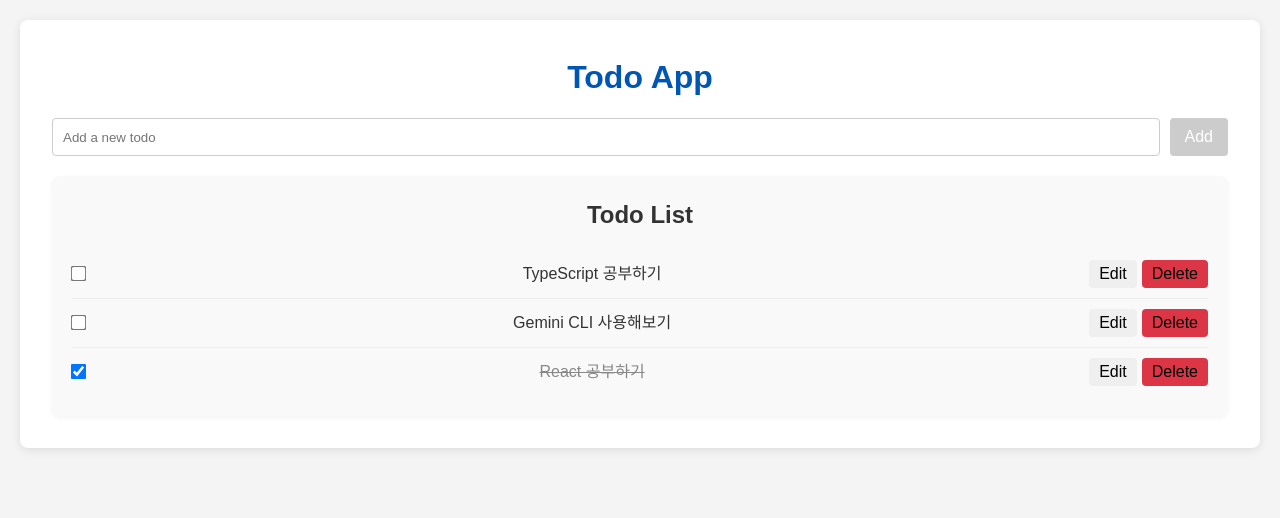
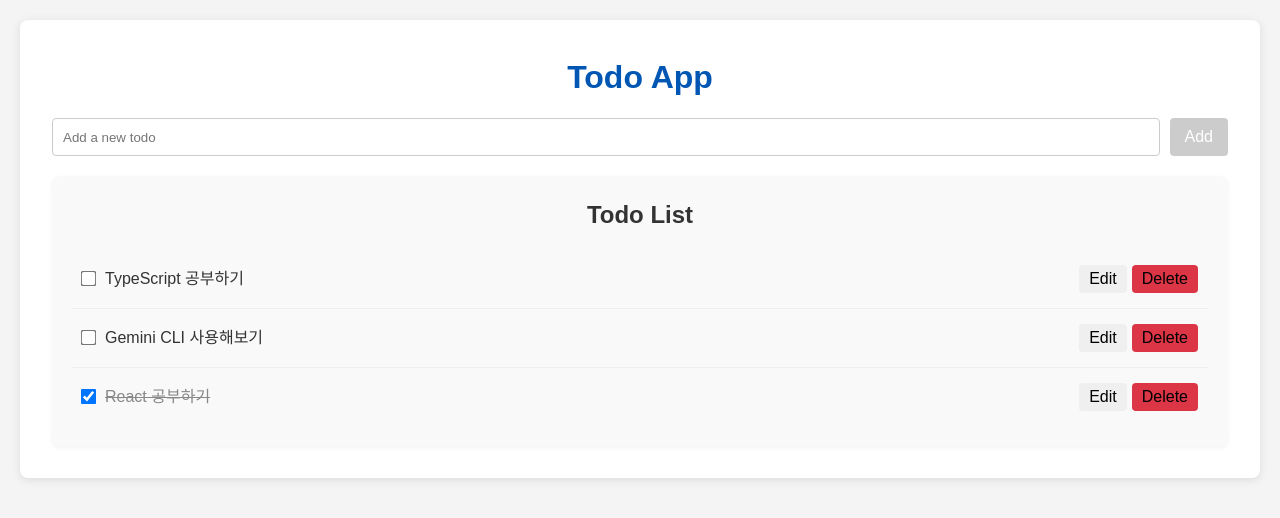
Before and after one commit to jaegap-tech/todolist-app, a React (Vite) app in the folder todolist-app/: page / in a window 1280 px wide. Shown: the top 518 px of the page. Built offline with nearby package versions, Linux system fonts and the light colour scheme.

Commit message:
refactor: 할 일 항목 스타일 개선
- 체크박스, 텍스트, 버튼 세로 정렬

- 항목 간 경계선 및 간격 통일

- 텍스트 왼쪽 정렬 명시

```diff
--- a/todolist-app/src/components/EditTodoForm.tsx
+++ b/todolist-app/src/components/EditTodoForm.tsx
@@ -10,7 +10,8 @@ interface EditTodoFormProps {
 const Form = styled.form`
   display: flex;
   gap: 10px;
-  margin-bottom: 20px;
+  width: 100%;
+  align-items: center;
 `;
 
 const Input = styled.input<{ $hasError: boolean }>`
--- a/todolist-app/src/components/TodoItem.tsx
+++ b/todolist-app/src/components/TodoItem.tsx
@@ -14,7 +14,7 @@ interface TodoItemProps {
 const ListItem = styled.li`
   display: flex;
   align-items: center;
-  padding: 10px 0;
+  padding: 15px 10px;
 `;
 
 const Checkbox = styled.input`
@@ -24,6 +24,7 @@ const Checkbox = styled.input`
 
 const TodoText = styled.span<{ $completed: boolean }>`
   flex-grow: 1;
+  text-align: left;
   text-decoration: ${({ $completed }) => ($completed ? 'line-through' : 'none')};
   color: ${({ $completed }) => ($completed ? '#888' : '#333')};
 `;
--- a/todolist-app/src/components/TodoList.tsx
+++ b/todolist-app/src/components/TodoList.tsx
@@ -25,8 +25,12 @@ const Title = styled.h2`
 
 const StyledList = styled.ul`
   padding: 0;
-  li:not(:first-child) { /* Apply border-top to all li except the first one */
-    border-top: 1px solid #eee;
+  list-style: none;
+  li {
+    border-bottom: 1px solid #eee;
+  }
+  li:last-child {
+    border-bottom: none;
   }
 `;
 
```
